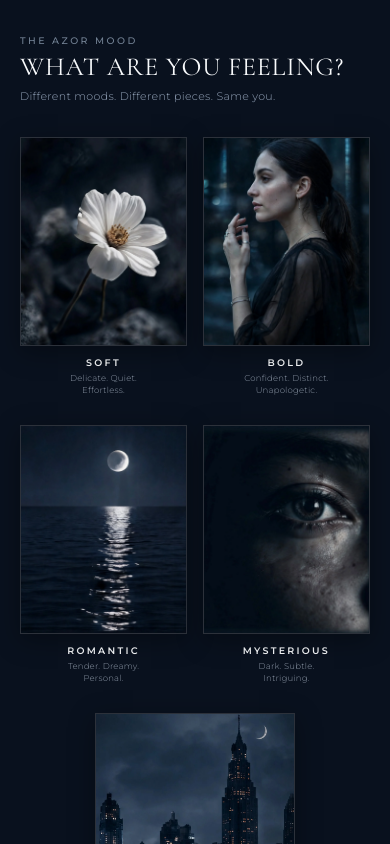
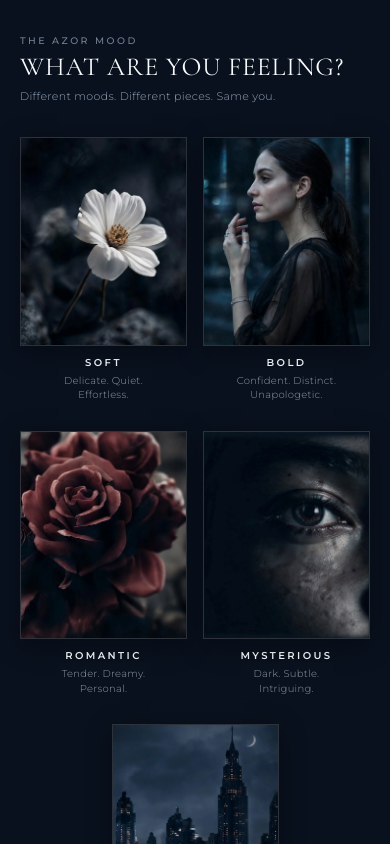
Before and after one commit to rayyan237/AZOR, a Next.js app: page / in a window 390 px wide. Shown: the part 5920-6764 px from the top of the page. Built offline with nearby package versions, Linux system fonts and the light colour scheme.

Commit message:
fix(moods): scale subtext font up by one step and lock 5th card mobile width to match sibling cards

```diff
--- a/src/components/sections/moods/MoodCard.tsx
+++ b/src/components/sections/moods/MoodCard.tsx
@@ -1,3 +1,4 @@
+// src/components/sections/moods/MoodCard.tsx
 import Image from "next/image";
 import { MoodItem } from "@/config/site";
 
@@ -8,7 +9,7 @@ interface MoodCardProps {
 export function MoodCard({ item }: MoodCardProps) {
   return (
     <div className="flex flex-col items-center w-full select-none group text-center">
-      {/* 4:5 Portrait Frame with Subtle Hairline Border */}
+      {/* 4:5 Portrait Frame */}
       <div className="relative w-full aspect-[4/5] overflow-hidden bg-[#070D18] border border-white/15 transition-all duration-500 ease-out group-hover:border-white/35 shadow-[0_6px_24px_rgba(0,0,0,0.35)]">
         <Image
           src={item.image.src}
@@ -22,12 +23,12 @@ export function MoodCard({ item }: MoodCardProps) {
       {/* Typographic Stack Below Image */}
       <div className="flex flex-col items-center mt-3 xs:mt-3.5 sm:mt-4 space-y-1">
         {/* Mood Name */}
-        <span className="text-[9.5px] xs:text-[10px] sm:text-[10.5px] font-[family-name:var(--font-sans)] font-semibold tracking-[0.24em] text-[#F8FAFC] uppercase leading-none">
+        <span className="text-[10px] xs:text-[10.5px] sm:text-[11px] font-[family-name:var(--font-sans)] font-semibold tracking-[0.24em] text-[#F8FAFC] uppercase leading-none">
           {item.title}
         </span>
 
-        {/* Two-Line Subtext Stack */}
-        <div className="text-[8.5px] xs:text-[9px] sm:text-[9.5px] font-[family-name:var(--font-sans)] font-light text-[#8E99A8] tracking-[0.025em] leading-[1.4] pt-0.5">
+        {/* Two-Line Subtext Stack — Scaled up by one level */}
+        <div className="text-[10px] xs:text-[10.5px] sm:text-[11px] font-[family-name:var(--font-sans)] font-light text-[#8E99A8] tracking-[0.025em] leading-[1.45] pt-0.5">
           <p>{item.descriptorLines[0]}</p>
           <p>{item.descriptorLines[1]}</p>
         </div>
--- a/src/components/sections/moods/MoodSection.tsx
+++ b/src/components/sections/moods/MoodSection.tsx
@@ -1,3 +1,4 @@
+// src/components/sections/moods/MoodSection.tsx
 import { siteConfig } from "@/config/site";
 import { MoodCard } from "./MoodCard";
 
@@ -8,24 +9,20 @@ export function MoodSection() {
     <section
       id="moods"
       aria-label="The Azor Mood"
-      /* Deep midnight indigo slate canvas (#09111E) matching reference background */
       className="relative w-full bg-[#09111E] text-white border-b border-white/5 py-12 xs:py-14 sm:py-16 md:py-18 lg:py-20 px-5 xs:px-6 sm:px-8 md:px-10 lg:px-14 xl:px-18 2xl:px-20 selection:bg-white/20 selection:text-white"
     >
       <div className="max-w-[1440px] mx-auto">
 
         {/* Header Block */}
         <div className="flex flex-col items-start space-y-1.5 xs:space-y-2 mb-8 xs:mb-10 sm:mb-12 lg:mb-14">
-          {/* Eyebrow: THE AZOR MOOD */}
           <p className="text-[9.5px] xs:text-[10px] sm:text-[10.5px] font-[family-name:var(--font-sans)] font-medium tracking-[0.26em] uppercase text-[#738294]">
             {moods.eyebrow}
           </p>
 
-          {/* Section Main Title: Cormorant Garamond */}
           <h2 className="text-[26px] xs:text-[29px] sm:text-[32px] md:text-[36px] lg:text-[38px] xl:text-[40px] font-[family-name:var(--font-serif)] font-normal tracking-[0.03em] text-[#F8FAFC] leading-none">
             {moods.title}
           </h2>
 
-          {/* Subtitle / Description */}
           <p className="text-[11px] xs:text-[11.5px] sm:text-[12px] font-[family-name:var(--font-sans)] font-light text-[#94A3B8] tracking-[0.03em] leading-normal pt-0.5">
             {moods.description}
           </p>
@@ -33,23 +30,36 @@ export function MoodSection() {
 
         {/*
           5-Item Layout:
-          - Mobile (< 768px): 2 balanced columns, item 5 centered in the grid
-          - Tablet (768px - 1023px): 3 columns
-          - Desktop (1024px+): 5-column single-row panoramic display
+          - Mobile (< 768px): 2 columns. The 5th card centers horizontally while maintaining
+            the exact same width: calc((100% - gap) / 2) as items 1-4.
+          - Tablet (768px - 1023px): 3 columns.
+          - Desktop (1024px+): 5-column single-row panoramic display.
         */}
         <div className="grid grid-cols-2 md:grid-cols-3 lg:grid-cols-5 gap-x-4 xs:gap-x-5 sm:gap-x-6 lg:gap-x-3.5 xl:gap-x-4 gap-y-7 xs:gap-y-8 sm:gap-y-9 lg:gap-y-0 w-full items-start">
-          {moods.items.map((item, index) => (
+          {moods.items.map((item, index) => {
+            const isLastOnMobile = index === moods.items.length - 1;
+
+            return (
               <div
                 key={item.id}
                 className={
-                index === moods.items.length - 1
-                  ? "col-span-2 xs:col-span-2 md:col-span-1 max-w-[200px] xs:max-w-[220px] md:max-w-none mx-auto w-full"
+                  isLastOnMobile
+                    ? "col-span-2 flex justify-center md:col-span-1 md:block w-full"
+                    : "w-full"
+                }
+              >
+                <div
+                  className={
+                    isLastOnMobile
+                      ? "w-[calc((100%-1rem)/2)] xs:w-[calc((100%-1.25rem)/2)] sm:w-[calc((100%-1.5rem)/2)] md:w-full"
                       : "w-full"
                   }
                 >
                   <MoodCard item={item} />
                 </div>
-          ))}
+              </div>
+            );
+          })}
         </div>
 
       </div>
```
Also changed, not shown: public/images/mood-romantic.webp. Lines whose indentation alone changed are shown as unchanged.
